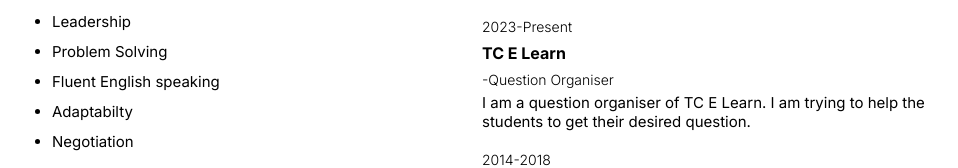
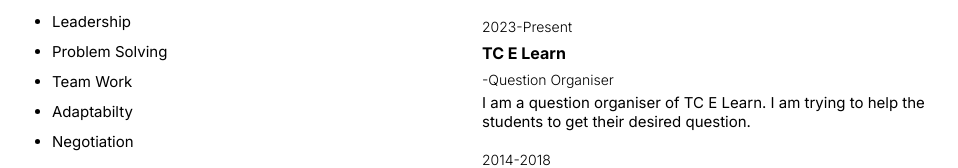
Before and after one commit to muntahamonir/muntahamonir.github.io, a website: page index.html in a window 1280 px wide. Shown: the part 637-805 px from the top of the page, without its empty margins (158-1116 px from the left). Drawn offline with nearby package versions, Linux system fonts and the light colour scheme.

Commit message:
Update index.html

```diff
--- a/index.html
+++ b/index.html
@@ -59,7 +59,7 @@
                     <li>Communication Skills</li>
                     <li>Leadership</li>
                     <li>Problem Solving</li>
-                    <li>Fluent English speaking </li>
+                    <li>Team Work</li>
                     <li>Adaptabilty</li>
                     <li>Negotiation</li>
                 </ul>
```
